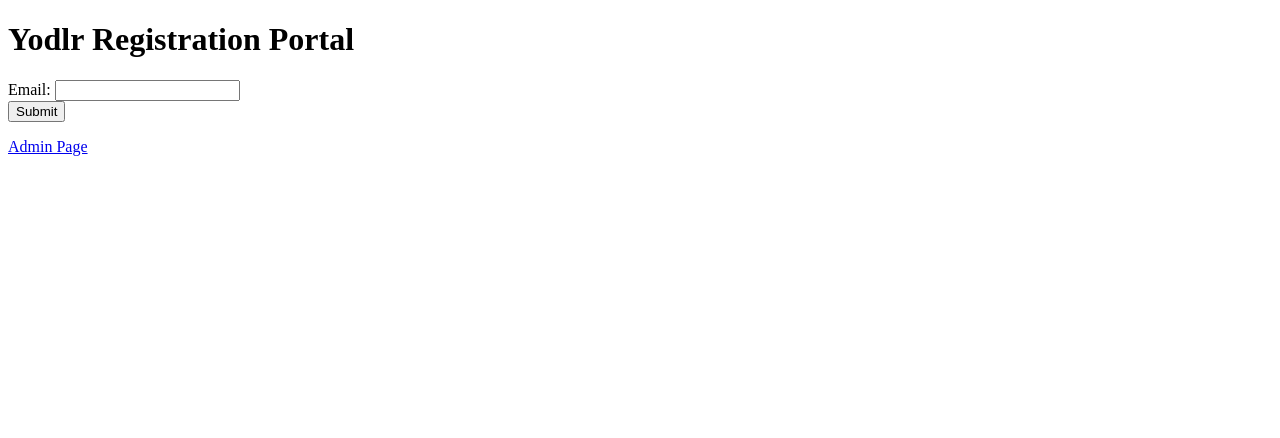
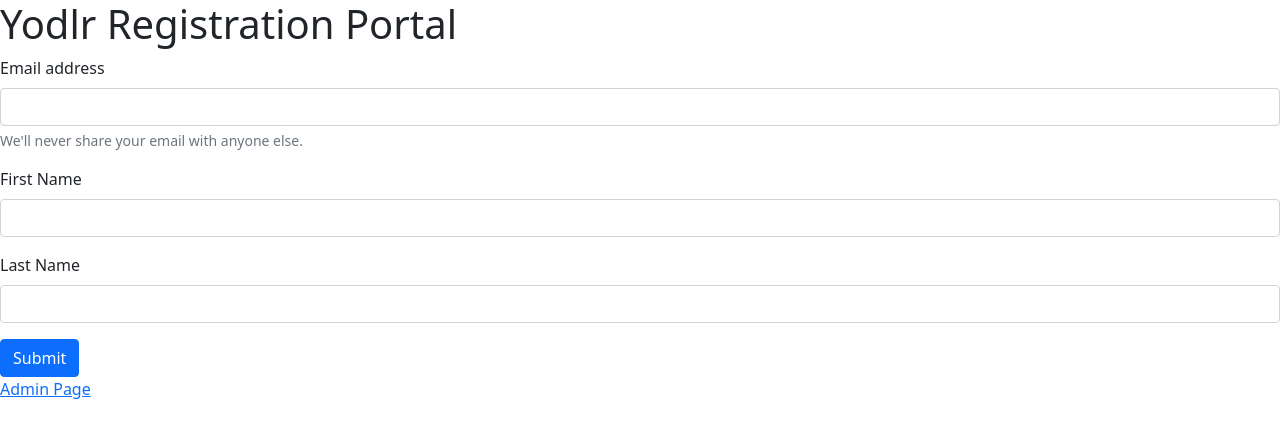
Before and after one commit to lawrencedovin/take-home-challenge, a website: page public/signup.html in a window 1280 px wide. Drawn offline with nearby package versions, Linux system fonts and the light colour scheme.

Commit message:
Added initial bootstrap registration form fields and styles

```diff
--- a/public/signup.html
+++ b/public/signup.html
@@ -5,13 +5,27 @@
   <title>Yodlr Registration Portal</title>
 </head>
 <body>
-  <h1>Yodlr Registration Portal</h1>
-  <form>
-    Email: <input type="email" name="email"></br>
-    <button type="submit">Submit</button>
+  <h1>Yodlr Registration Portal</h1><form>
+    <div class="mb-3">
+      <label for="email" class="form-label">Email address</label>
+      <input type="email" class="form-control" id="email" name="email" aria-describedby="emailHelp">
+      <div id="emailHelp" class="form-text">We'll never share your email with anyone else.</div>
+    </div>
+    <div class="mb-3">
+      <label for="firstName" class="form-label">First Name</label>
+      <input type="text" class="form-control" id="firstName" name="firstName">
+    </div>
+    <div class="mb-3">
+      <label for="lastName" class="form-label">Last Name</label>
+      <input type="text" class="form-control" id="lastName" name="lastName">
+    </div>
+    <button type="submit" class="btn btn-primary">Submit</button>
   </form>
   <p>
     <a href="/admin.html">Admin Page</a>
   </p>
+  <!-- Bootstrap 5 -->
+  <link href="https://cdn.jsdelivr.net/npm/bootstrap@5.0.0-beta2/dist/css/bootstrap.min.css" rel="stylesheet" integrity="sha384-BmbxuPwQa2lc/FVzBcNJ7UAyJxM6wuqIj61tLrc4wSX0szH/Ev+nYRRuWlolflfl" crossorigin="anonymous">
+  <script src="https://cdn.jsdelivr.net/npm/bootstrap@5.0.0-beta2/dist/js/bootstrap.bundle.min.js" integrity="sha384-b5kHyXgcpbZJO/tY9Ul7kGkf1S0CWuKcCD38l8YkeH8z8QjE0GmW1gYU5S9FOnJ0" crossorigin="anonymous"></script>
 </body>
 </html>
```
Also changed, not shown: 1 other file.
